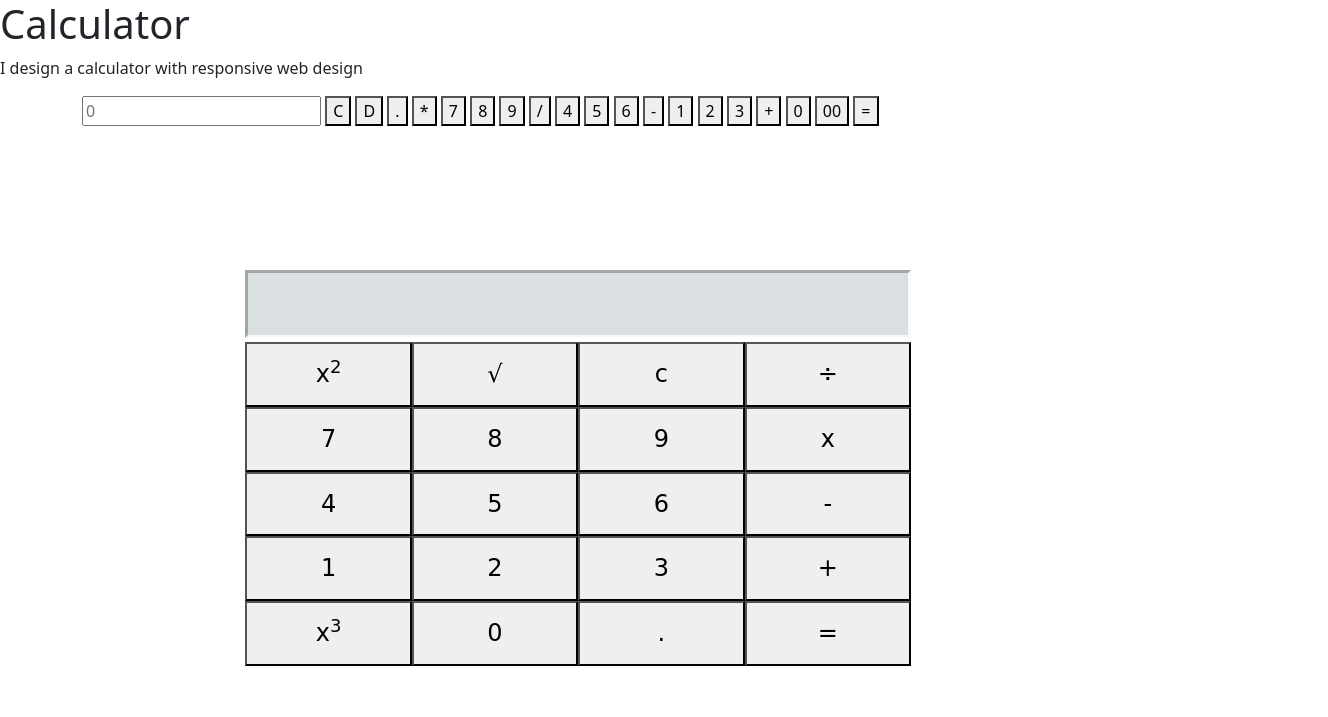
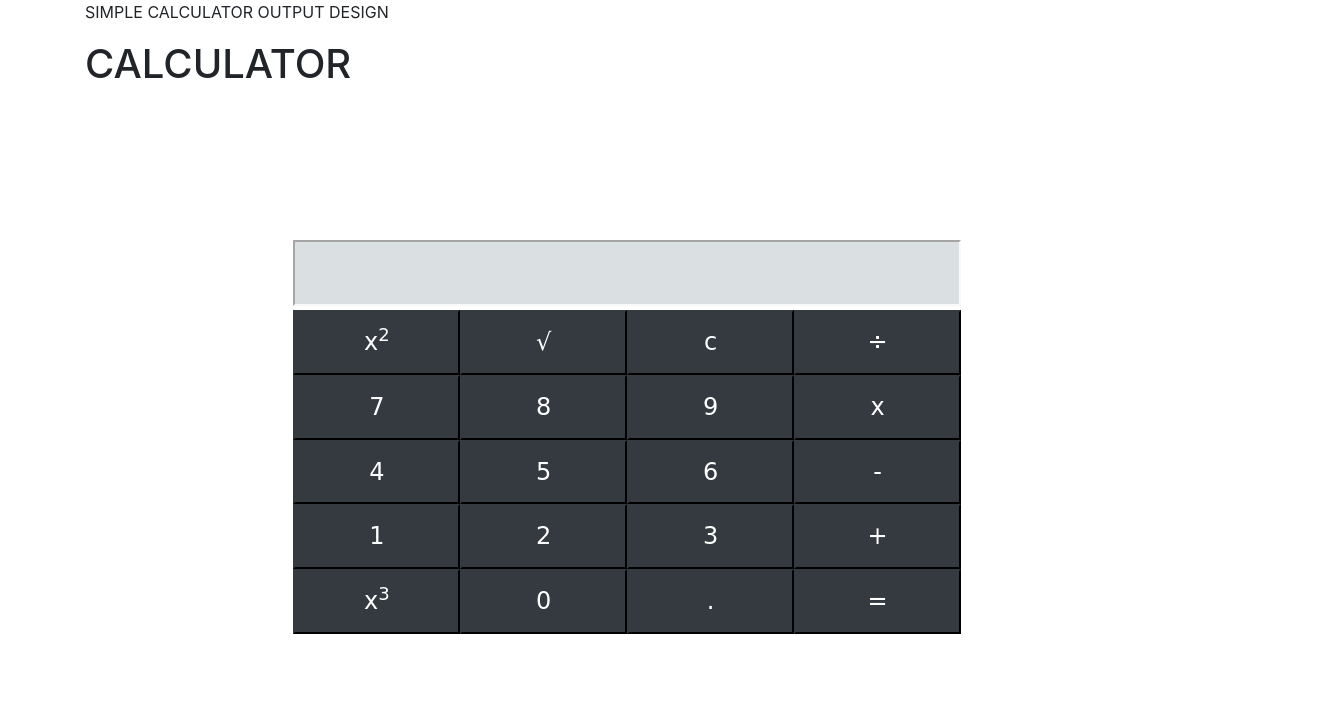
Before and after one commit to Emayavarmanpk/DAY-15-Task-B, a plain HTML site: page index.html in a window 1280 px wide. Shown: the whole page, 1328 px wide, since content can reach past the window. Drawn offline with nearby package versions, Linux system fonts and the light colour scheme.

Commit message:
Update index.html

```diff
--- a/index.html
+++ b/index.html
@@ -1,63 +1,30 @@
 <!DOCTYPE html>
 <html lang="en">
-  <head>
-    <meta charset="UTF-8" />
-    <meta name="viewport" content="width=device-width, initial-scale=1.0" />
-    <title>DOM claculator task</title>
-    <link rel="stylesheet" href="style.css" />
-    <link
-      href="https://cdn.jsdelivr.net/npm/bootstrap@5.3.2/dist/css/bootstrap.min.css"
-      rel="stylesheet"
-      integrity="sha384-T3c6CoIi6uLrA9TneNEoa7RxnatzjcDSCmG1MXxSR1GAsXEV/Dwwykc2MPK8M2HN"
-      crossorigin="anonymous"
-    />
-  </head>
 
-  <body>
-    <h1 id="title">Calculator</h1>
-    <p id="description">I design a calculator with responsive web design</p>
+<head>
+    <meta charset="UTF-8">
+    <meta http-equiv="X-UA-Compatible" content="IE=edge">
+    <meta name="viewport" content="width=device-width, initial-scale=1.0">
+    <meta name="description" content="this is Day 16  task. simple Calculator Design created by M.kirubaharan">
+    <title>Calculator</title>
+    <link rel="stylesheet" href="https://cdn.jsdelivr.net/npm/bootstrap@4.6.1/dist/css/bootstrap.min.css"
+        integrity="sha384-zCbKRCUGaJDkqS1kPbPd7TveP5iyJE0EjAuZQTgFLD2ylzuqKfdKlfG/eSrtxUkn" crossorigin="anonymous">
+    <link rel="stylesheet" href="style.css">
+</head>
+
+<body>
     <div class="container">
-      <div class="calculator">
-        <input type="text" class="display" id="result" placeholder="0" />
+        <div class="row">
+            <div id="div3" class="col-lg-12 col-xl-12 col-md-12 col-sm-12">
+                <div>
+                    <p id="description" st>SIMPLE CALCULATOR OUTPUT DESIGN</p>
+                    <h1 title="CALCULATOR" id="title">CALCULATOR</h1>
+                </div>
+            </div>
+        </div>
+    </div>
+    <script src="script.js"></script>
+    <script src="https://app.zenclass.in/sheets/v1/js/zen/suite/bundle.js"></script>
+</body>
 
-        <button type="button" data-value="C" class="button" id="clear" >C</button>
-        <button type="button" data-value="D" class="button" id="delete">D</button>
-        <button type="button" data-value="." class="button" id="decimal">.</button>
-        <button type="button" data-value="*" class="button" id="mul">*</button>
-
-        <button type="button" data-value="7" class="button" id="7">7</button>
-        <button type="button" data-value="8" class="button" id="8">8</button>
-        <button type="button" data-value="9" class="button" id="9">9</button>
-        <button type="button" data-value="/" class="button" id="divide">/</button>
-
-        <button type="button" data-value="4" class="button" id="4">4</button>
-        <button type="button" data-value="5" class="button" id="5">5</button>
-        <button type="button" data-value="6" class="button" id="6">6</button>
-        <button type="button" data-value="-" class="button" id="subtract">-</button>
-
-        <button type="button" data-value="1" class="button" id="1">1</button>
-        <button type="button" data-value="2" class="button" id="2">2</button>
-        <button type="button" data-value="3" class="button" id="3">3</button>
-        <button type="button" data-value="+" class="button" id="add">+</button>
-
-        <button type="button" data-value="0" class="button" id="0">0</button>
-        <button type="button" data-value="00" class="button" id="00">00</button>
-        <button type="button" data-value="=" class="button" id="equal">=</button>
-      </div>
-    </div>
-
-    <script
-      src="https://cdn.jsdelivr.net/npm/@popperjs/core@2.11.8/dist/umd/popper.min.js"
-      integrity="sha384-I7E8VVD/ismYTF4hNIPjVp/Zjvgyol6VFvRkX/vR+Vc4jQkC+hVqc2pM8ODewa9r"
-      crossorigin="anonymous"
-    ></script>
-    <script
-      src="https://cdn.jsdelivr.net/npm/bootstrap@5.3.2/dist/js/bootstrap.min.js"
-      integrity="sha384-BBtl+eGJRgqQAUMxJ7pMwbEyER4l1g+O15P+16Ep7Q9Q+zqX6gSbd85u4mG4QzX+"
-      crossorigin="anonymous"
-    ></script>
-    <script src="https://app.zenclass.in/sheets/v1/js/zen/suite/bundle.js"></script>
-    <script src="./script.js"></script>
-
-  </body>
 </html>
```
